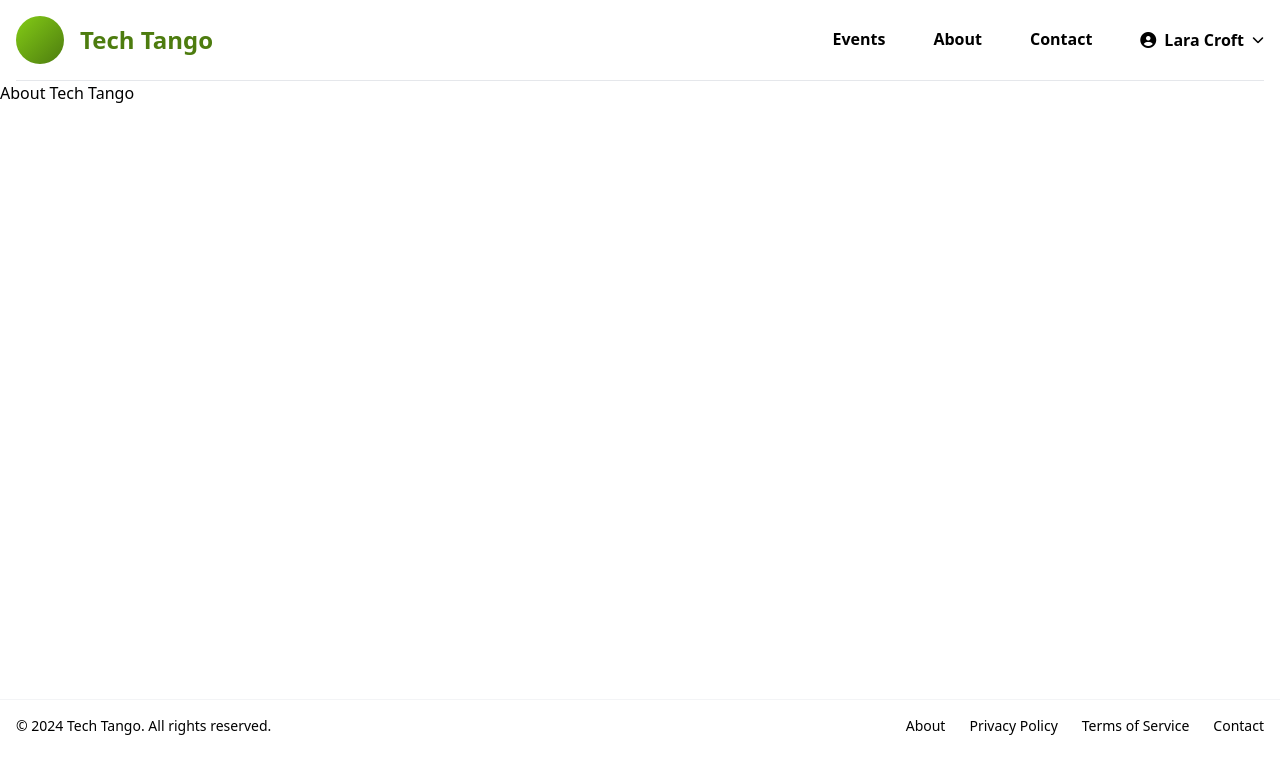
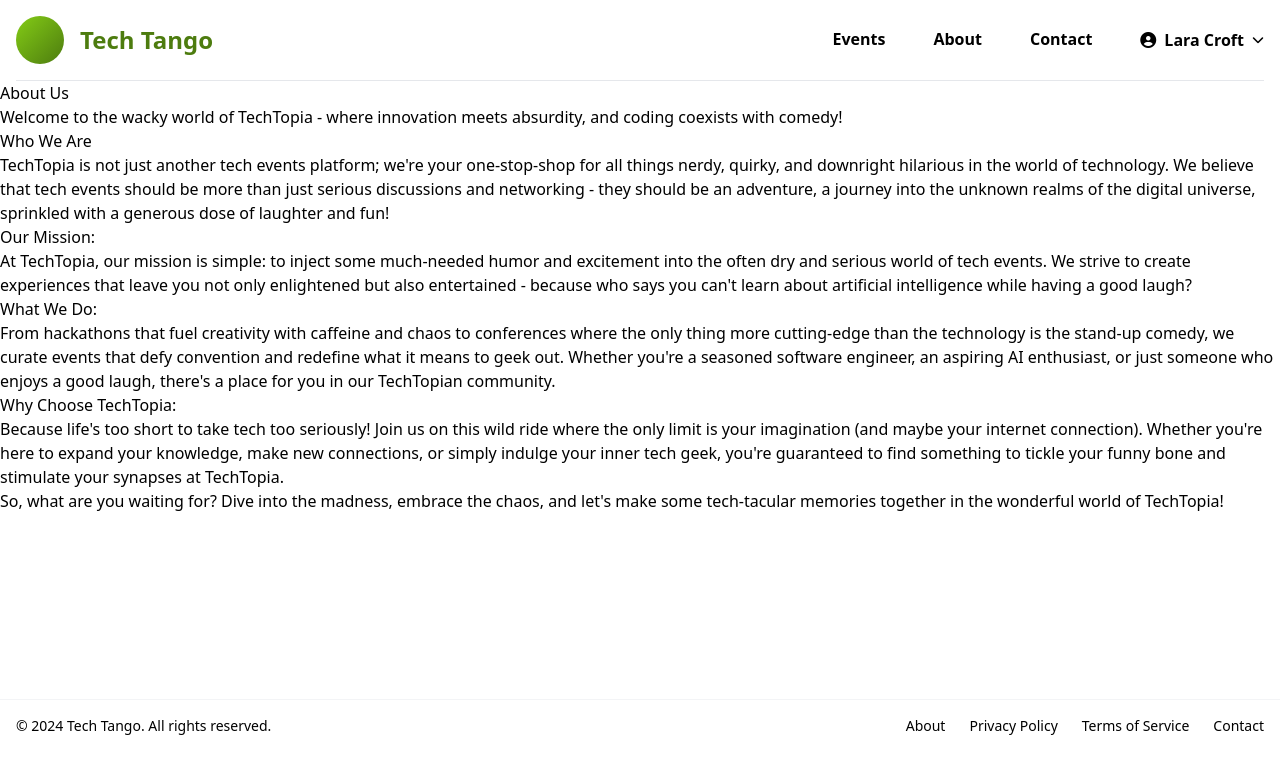
Before and after one commit to felixorwari/techtango, a Vue app: page /about in a window 1280 px wide. Shown: the top 774 px of the page. Built offline with nearby package versions, Linux system fonts and the light colour scheme.

Commit message:
Added page content

```diff
--- a/src/views/AboutView.vue
+++ b/src/views/AboutView.vue
@@ -1,9 +1,62 @@
 <template>
-  <main class="about">
+  <article class="mx-auto prose">
     <header>
-      <h1>About Tech Tango</h1>
+      <h1>About Us</h1>
+
+      <p>
+        Welcome to the wacky world of TechTopia - where innovation meets absurdity, and coding
+        coexists with comedy!
+      </p>
     </header>
 
+    <section>
+      <h2>Who We Are</h2>
+      <p>
+        TechTopia is not just another tech events platform; we're your one-stop-shop for all things
+        nerdy, quirky, and downright hilarious in the world of technology. We believe that tech
+        events should be more than just serious discussions and networking - they should be an
+        adventure, a journey into the unknown realms of the digital universe, sprinkled with a
+        generous dose of laughter and fun!
+      </p>
+    </section>
+
+    <section>
+      <h2>Our Mission:</h2>
+      <p>
+        At TechTopia, our mission is simple: to inject some much-needed humor and excitement into
+        the often dry and serious world of tech events. We strive to create experiences that leave
+        you not only enlightened but also entertained - because who says you can't learn about
+        artificial intelligence while having a good laugh?
+      </p>
+    </section>
+
+    <section>
+      <h2>What We Do:</h2>
+      <p>
+        From hackathons that fuel creativity with caffeine and chaos to conferences where the only
+        thing more cutting-edge than the technology is the stand-up comedy, we curate events that
+        defy convention and redefine what it means to geek out. Whether you're a seasoned software
+        engineer, an aspiring AI enthusiast, or just someone who enjoys a good laugh, there's a
+        place for you in our TechTopian community.
+      </p>
+    </section>
+
+    <section>
+      <h2>Why Choose TechTopia:</h2>
+      <p>
+        Because life's too short to take tech too seriously! Join us on this wild ride where the
+        only limit is your imagination (and maybe your internet connection). Whether you're here to
+        expand your knowledge, make new connections, or simply indulge your inner tech geek, you're
+        guaranteed to find something to tickle your funny bone and stimulate your synapses at
+        TechTopia.
+      </p>
+
+      <p>
+        So, what are you waiting for? Dive into the madness, embrace the chaos, and let's make some
+        tech-tacular memories together in the wonderful world of TechTopia!
+      </p>
+    </section>
+
     <article class="prose"></article>
-  </main>
+  </article>
 </template>
```
